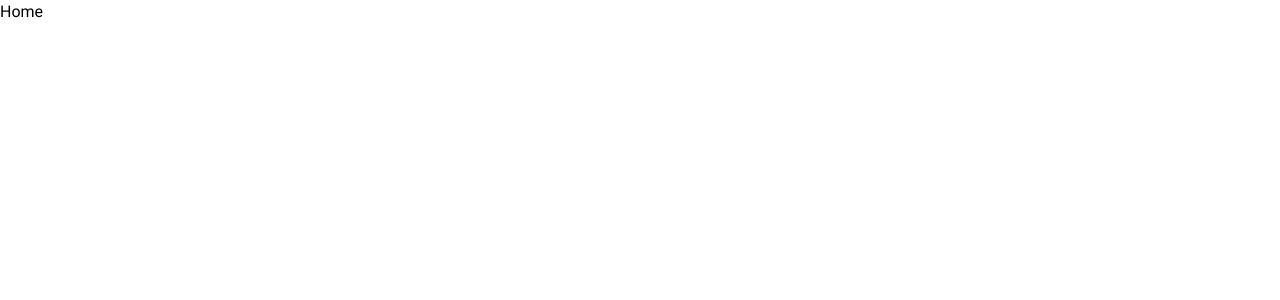
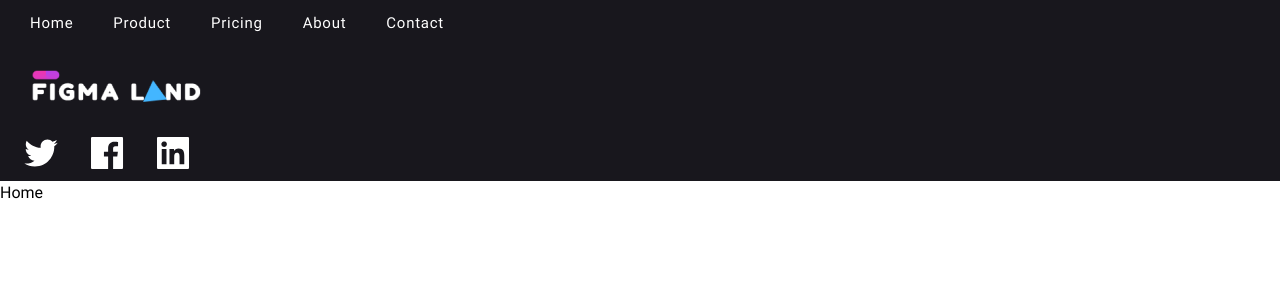
Before and after one commit to max-tsymba/Figmaland, a React app in the folder client/: page / in a window 1280 px wide. Shown: the top 300 px of the page. Built offline with nearby package versions, Linux system fonts and the light colour scheme.

Commit message:
Header components

```diff
--- a/client/src/App.tsx
+++ b/client/src/App.tsx
@@ -1,12 +1,15 @@
 import React, { FunctionComponent } from 'react'
+import { BrowserRouter } from 'react-router-dom';
 import './App.scss';
 import AppRoutes from './components/AppRoutes';
+import Header from './components/Header';
 
 const App = () => {
     return (
-        <div>
+        <BrowserRouter>
+            <Header />
             <AppRoutes />
-        </div>
+        </BrowserRouter>
     )
 }
 
--- /dev/null
+++ b/client/src/components/Header.tsx
@@ -0,0 +1,31 @@
+import React, { FunctionComponent } from "react";
+import { RouteNames } from "../routes/index";
+import Logo from "./UI/Logo";
+import Nav from "./UI/Nav";
+import Social from "./UI/Social";
+
+const Header: FunctionComponent = () => {
+  return (
+    <header className="bg-black-100">
+      <div className="container">
+        <div>
+          <Nav
+            items={[
+              { name: "Home", url: RouteNames.HOME },
+              { name: "Product", url: "#" },
+              { name: "Pricing", url: "#" },
+              { name: "About", url: "#" },
+              { name: "Contact", url: "#" },
+            ]}
+          />
+          <a className="inline-block" href={RouteNames.HOME}>
+            <Logo />
+          </a>
+          <Social color="text-white" />
+        </div>
+      </div>
+    </header>
+  );
+};
+
+export default Header;
--- /dev/null
+++ b/client/src/components/UI/Link/index.tsx
@@ -0,0 +1,12 @@
+import React from 'react'
+import { ILinkProps } from './types'
+
+const Link = ({name, url}: ILinkProps) => {
+    return (
+        <a className="text-sm leading-18 tracking-wider inline-block text-white" href={url}>
+            {name}
+        </a>
+    )
+}
+
+export default Link;
--- /dev/null
+++ b/client/src/components/UI/Link/types.ts
@@ -0,0 +1,4 @@
+export interface ILinkProps {
+    name: string,
+    url: string,
+}
--- /dev/null
+++ b/client/src/components/UI/Logo/index.tsx
@@ -0,0 +1,11 @@
+import React from 'react'
+//@ts-ignore
+import logo from '../../../assets/img/logo.png';
+
+const Logo = () => {
+    return (
+        <img src={logo} alt="logo" />
+    )
+}
+
+export default Logo
--- /dev/null
+++ b/client/src/components/UI/Nav/index.tsx
@@ -0,0 +1,21 @@
+import React from "react";
+import Link from "../Link";
+import { IProps } from "./types";
+
+const Nav = ({items}: IProps) => {
+  return (
+    <nav>
+      <ul className="flex -mx-10">
+        {items.map((item: any, index: number) => {
+          return (
+            <li className="p-10 mx-10" key={index}>
+              <Link name={item.name} url={item.url} />
+            </li>
+          );
+        })}
+      </ul>
+    </nav>
+  );
+};
+
+export default Nav;
--- /dev/null
+++ b/client/src/components/UI/Nav/types.ts
@@ -0,0 +1,8 @@
+export interface IProps {
+    items: Array<itemsType>
+}
+
+type itemsType = {
+    name: string,
+    url: string
+}
--- /dev/null
+++ b/client/src/components/UI/Social/index.tsx
@@ -0,0 +1,55 @@
+import React from "react";
+import { IProps } from "./types";
+
+const Social = ({color}: IProps) => {
+  return (
+    <div className="-mx-12">
+      <a className={"inline-block mx-12 " + color} href='#'>
+        <svg
+          width="42"
+          height="42"
+          viewBox="0 0 42 42"
+          fill="none"
+          xmlns="http://www.w3.org/2000/svg"
+        >
+          <path
+            d="M37.6845 10.6854C36.4597 11.2137 35.1269 11.5939 33.754 11.742C35.1793 10.8952 36.2467 9.55742 36.7559 7.9796C35.4184 8.77527 33.9531 9.33321 32.4251 9.62867C31.7865 8.94593 31.0141 8.40203 30.156 8.03086C29.298 7.65969 28.3727 7.4692 27.4379 7.47127C23.6554 7.47127 20.6134 10.5373 20.6134 14.2997C20.6134 14.828 20.6775 15.3564 20.7815 15.8647C15.1179 15.5685 10.0666 12.8628 6.70842 8.72008C6.09652 9.76522 5.77587 10.9552 5.77981 12.1663C5.77981 14.5359 6.9846 16.6252 8.82179 17.854C7.7391 17.8114 6.68177 17.5138 5.73579 16.9854V17.0695C5.73579 20.3876 8.08131 23.1374 11.2073 23.7698C10.6204 23.9223 10.0166 24.0003 9.41017 24.002C8.96588 24.002 8.54561 23.958 8.12133 23.8979C8.98589 26.6037 11.5035 28.569 14.5015 28.633C12.156 30.4702 9.21805 31.5509 6.02798 31.5509C5.4556 31.5509 4.92726 31.5309 4.37891 31.4668C7.40487 33.4081 10.9952 34.5288 14.8617 34.5288C27.4139 34.5288 34.2823 24.1301 34.2823 15.1042C34.2823 14.808 34.2823 14.5118 34.2623 14.2156C35.5912 13.243 36.7559 12.0382 37.6845 10.6854Z"
+            fill="currentColor"
+          />
+        </svg>
+      </a>
+
+      <a className={"inline-block mx-12 " + color} href='#'>
+        <svg
+          width="42"
+          height="42"
+          viewBox="0 0 42 42"
+          fill="none"
+          xmlns="http://www.w3.org/2000/svg"
+        >
+          <path
+            d="M35.7517 4.98962H6.29255C5.58409 4.98962 5.01172 5.562 5.01172 6.27046V35.7296C5.01172 36.438 5.58409 37.0104 6.29255 37.0104H35.7517C36.4601 37.0104 37.0325 36.438 37.0325 35.7296V6.27046C37.0325 5.562 36.4601 4.98962 35.7517 4.98962ZM32.0533 14.3357H29.4956C27.4903 14.3357 27.1021 15.2883 27.1021 16.6892V19.7752H31.8892L31.2648 24.6064H27.1021V37.0104H22.1108V24.6104H17.9361V19.7752H22.1108V16.2129C22.1108 12.0782 24.6365 9.82476 28.3268 9.82476C30.096 9.82476 31.613 9.95685 32.0573 10.0169V14.3357H32.0533Z"
+            fill="currentColor"
+          />
+        </svg>
+      </a>
+
+      <a className={"inline-block mx-12 " + color} href='#'>
+        <svg
+          width="42"
+          height="42"
+          viewBox="0 0 42 42"
+          fill="none"
+          xmlns="http://www.w3.org/2000/svg"
+        >
+          <path
+            d="M35.736 4.98962H6.27692C5.56847 4.98962 4.99609 5.562 4.99609 6.27046V35.7296C4.99609 36.438 5.56847 37.0104 6.27692 37.0104H35.736C36.4445 37.0104 37.0169 36.438 37.0169 35.7296V6.27046C37.0169 5.562 36.4445 4.98962 35.736 4.98962ZM14.4943 32.2753H9.74317V16.9934H14.4943V32.2753ZM12.1207 14.9041C11.5761 14.9041 11.0437 14.7425 10.5908 14.44C10.1379 14.1374 9.78498 13.7073 9.57655 13.2041C9.36812 12.7009 9.31359 12.1472 9.41984 11.613C9.5261 11.0789 9.78837 10.5882 10.1735 10.203C10.5586 9.81792 11.0493 9.55565 11.5835 9.4494C12.1177 9.34314 12.6714 9.39768 13.1745 9.6061C13.6777 9.81453 14.1078 10.1675 14.4104 10.6203C14.713 11.0732 14.8745 11.6056 14.8745 12.1503C14.8705 13.6713 13.6377 14.9041 12.1207 14.9041ZM32.2818 32.2753H27.5347V24.8425C27.5347 23.0694 27.5027 20.7919 25.0651 20.7919C22.5955 20.7919 22.2153 22.7211 22.2153 24.7144V32.2753H17.4722V16.9934H22.0271V19.0828H22.0912C22.7236 17.882 24.2726 16.6132 26.5861 16.6132C31.3972 16.6132 32.2818 19.7792 32.2818 23.8939V32.2753Z"
+            fill="currentColor"
+          />
+        </svg>
+      </a>
+    </div>
+  );
+};
+
+export default Social;
--- /dev/null
+++ b/client/src/components/UI/Social/types.ts
@@ -0,0 +1,3 @@
+export interface IProps {
+    color: string,
+}
--- a/client/src/global/3-Elements/_elements.base.scss
+++ b/client/src/global/3-Elements/_elements.base.scss
@@ -46,4 +46,5 @@ p {
 
 body{
   font-family: 'Roboto';
+  font-weight: 400;
 }
--- a/client/tailwind.config.js
+++ b/client/tailwind.config.js
@@ -60,7 +60,8 @@ module.exports = {
             default: ['Roboto', 'sans-serif'],
         },
         spacing: {
-
+            '10': '10px',
+            '12': '12px',
         },
         maxWidth: {
 
```
Also changed, not shown: client/src/assets/img/logo.png (added), 1 other file (tests, documents, lock files or other folders).
